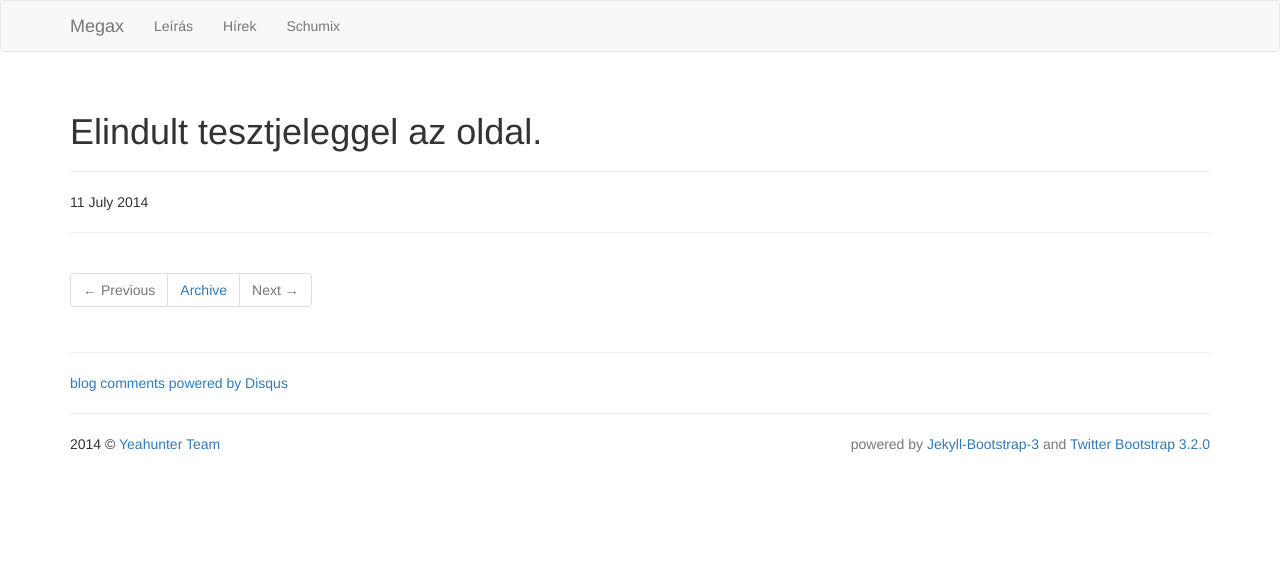
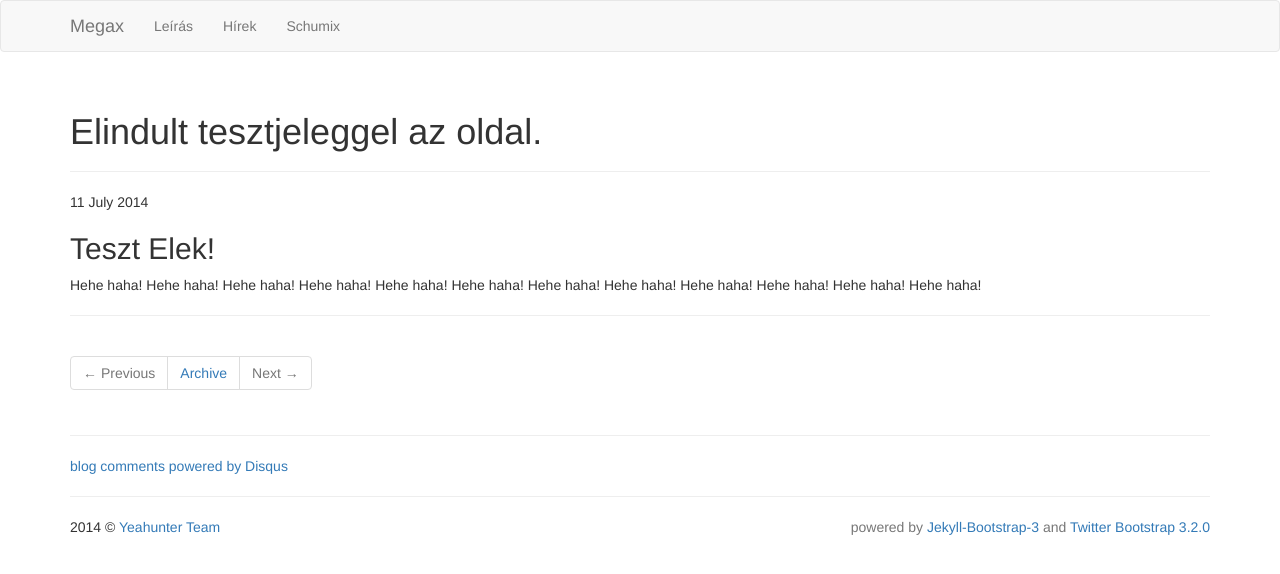
Before and after one commit to megax/megax.github.com, a Jekyll site: the page built from _posts/2014-07-11-elindult-tesztjeleggel-az-oldal.md, in a window 1280 px wide. Shown: the top 574 px of the page. Built offline with Jekyll 4.4.1, drawn with Linux system fonts in a browser that asks for light colours; nearby versions of some CDN libraries; library files that are not in the unit come from our copies; comment, search, counter and statistics services are not loaded.

Commit message:
* Teszt hír frissítve.

```diff
--- a/_posts/2014-07-11-elindult-tesztjeleggel-az-oldal.md
+++ b/_posts/2014-07-11-elindult-tesztjeleggel-az-oldal.md
@@ -6,3 +6,18 @@ category:
 tags: []
 ---
 {% include JB/setup %}
+
+##Teszt Elek!
+
+Hehe haha!
+Hehe haha!
+Hehe haha!
+Hehe haha!
+Hehe haha!
+Hehe haha!
+Hehe haha!
+Hehe haha!
+Hehe haha!
+Hehe haha!
+Hehe haha!
+Hehe haha!
```
